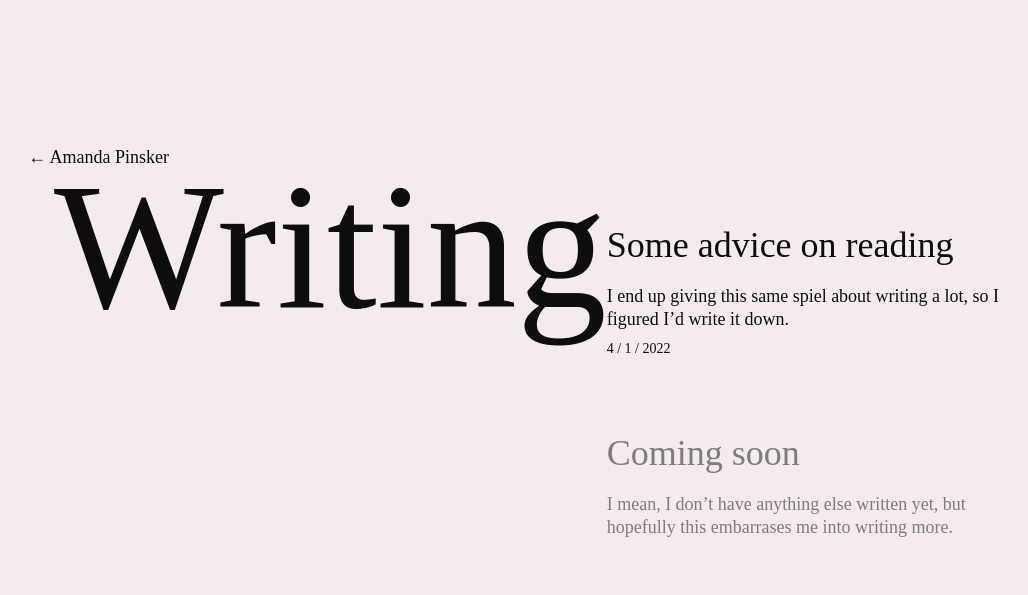
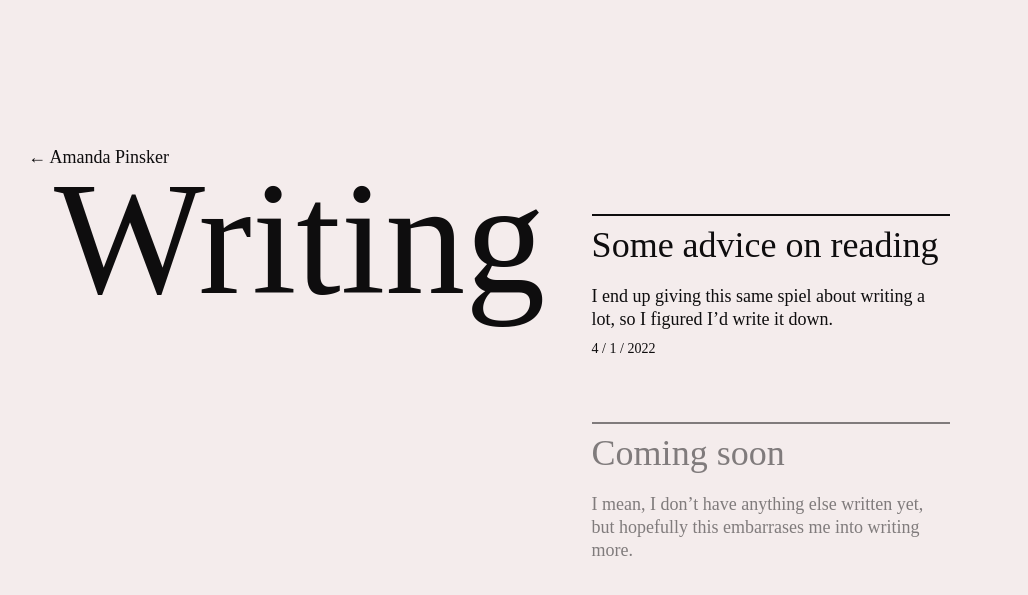
Before and after one commit to ampinsk/ampinsk.github.io, a Jekyll site: the page built from writing/writing.html, in a window 1280 px wide. Shown: the top 595 px of the page, without its empty margins (138-1166 px from the left). Built offline with Jekyll 4.4.1, drawn with Linux system fonts in a browser that asks for light colours; some web fonts are replaced.

Commit message:
responsiveness, dark mode bugs

```diff
--- a/_sass/_writing.scss
+++ b/_sass/_writing.scss
@@ -8,7 +8,11 @@
 // Writing landing
 
 .site-container.writing {
-  width: 70%;
+  width: 80%;
+
+  @include mq($desktop) {
+    width: 70%;
+  }
 }
 
 .writing {
@@ -16,6 +20,11 @@
   font-size: $entry-size;
   display: flex;
   justify-content: space-between;
+  flex-direction: column;
+
+  @include mq($tablet) {
+    flex-direction: row;
+  }
 
   .head {
     margin-top: 48px;
@@ -32,9 +41,10 @@
   }
 
   h1 {
-    font-size: 180px;
+    font-size: 160px;
     font-weight: normal;
     line-height: .8;
+    padding-right: 24px;
   }
 
   h4 {
@@ -59,7 +69,7 @@
     display: inline-block;
     position: relative;
     margin-bottom: 72px;
-    width: 400px;
+    max-width: 400px;
 
     a {
       text-decoration: none;
@@ -75,7 +85,11 @@
     }
 
     &:before {
-      background: $white;
+      background: $black;
+
+      @media (prefers-color-scheme: dark) {
+        background: $white;
+      }
     }
   }
 
@@ -89,15 +103,18 @@
 }
 
 body.writing-bg {
-  background: #DEB082;
-  color: #121783;
+  $tan:#DEB082;
+  $navy: #121783;
+
+  background: $tan;
+  color: $navy;
 
   a {
-    color: #121783;
+    color: $navy;
   }
 
   article:hover:before {
-    background: #121783;
+    background: $navy;
   }
 
   article:hover:before {
@@ -106,7 +123,7 @@
   }
 
   article:before {
-    background: #121783;
+    background: $navy;
   }
 
 
```
